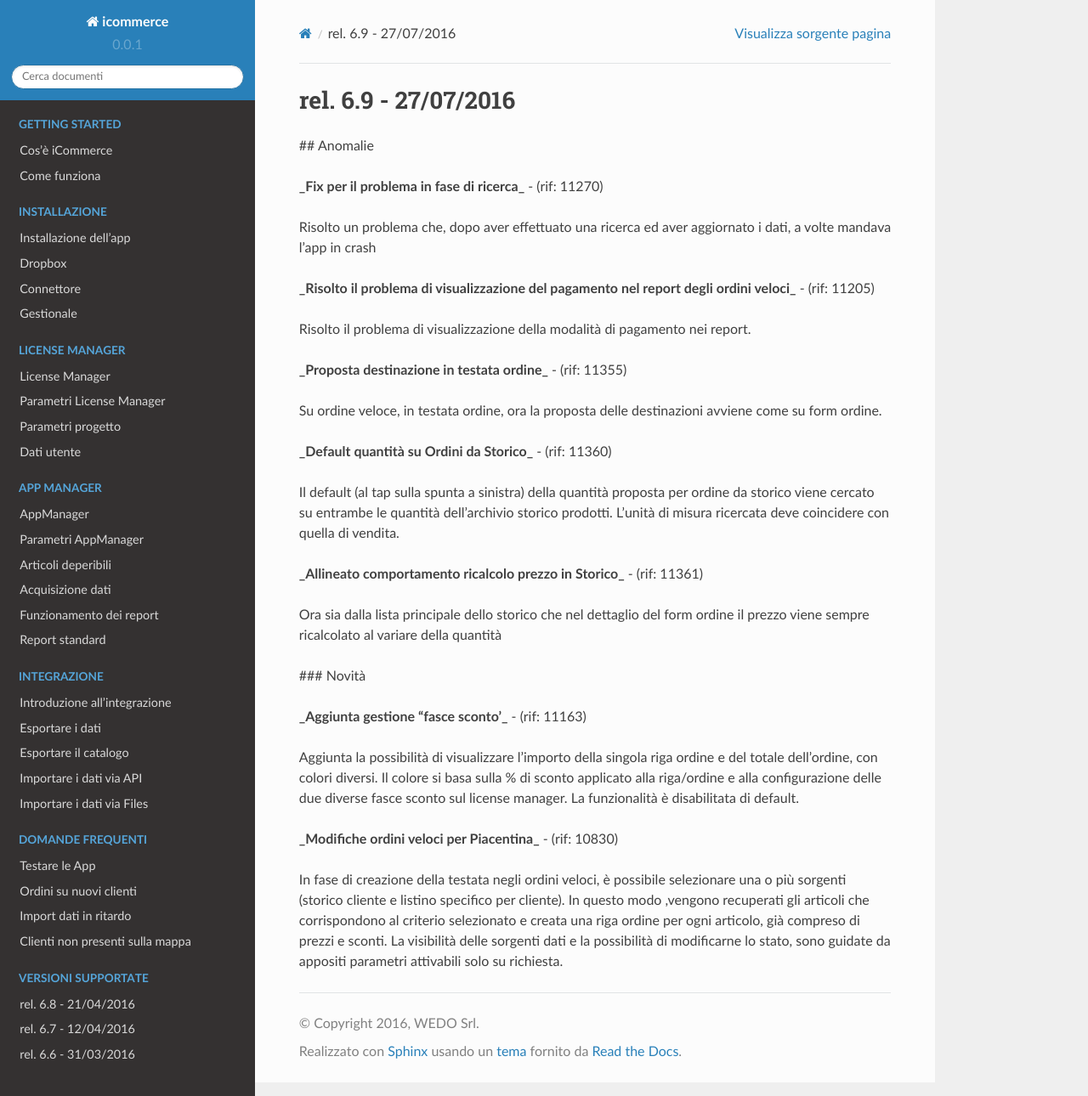
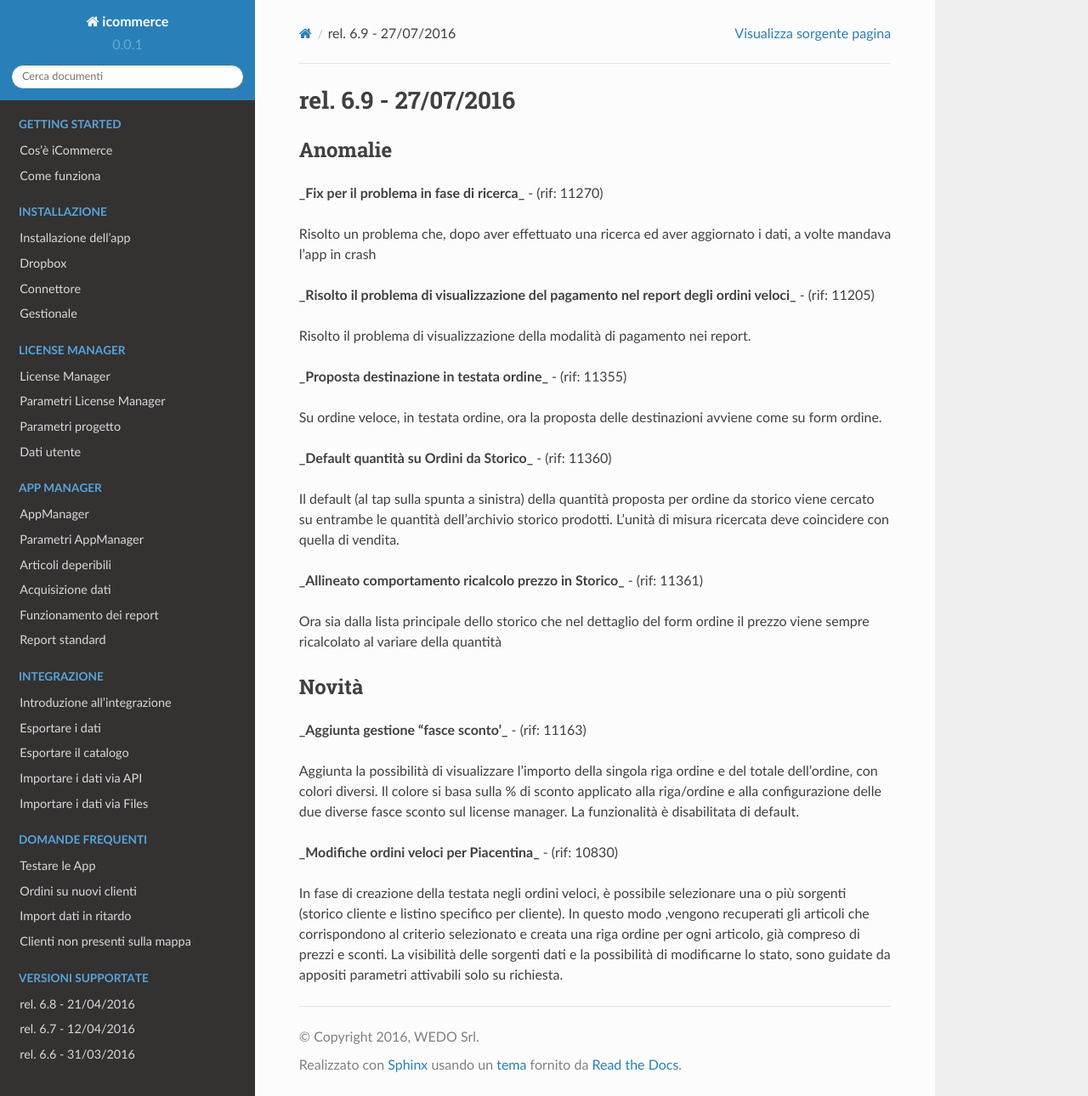
Before and after one commit to wedoit-io/doc-icommerce, a Sphinx documentation site: the page built from source/release-6-9.rst, in a window 1280 px wide and 1290 px high. Shown: the whole window at 85% size. Built offline with Sphinx 7.4.7 and the Read the Docs theme 2.0.0, drawn with Linux system fonts in a browser that asks for light colours.

```diff
--- a/source/release-6-9.rst
+++ b/source/release-6-9.rst
@@ -1,7 +1,8 @@
 rel. 6.9 - 27/07/2016
 =====================
 
-## Anomalie
+Anomalie
+-----------
 
 **_Fix per il problema in fase di ricerca_** - (rif: 11270)
 
@@ -25,7 +26,8 @@ L'unità di misura ricercata deve coincidere con quella di vendita.
 
 Ora sia dalla lista principale dello storico che nel dettaglio del form ordine il prezzo viene sempre ricalcolato al variare della quantità
 
-### Novità
+Novità
+------
 
 **_Aggiunta gestione 'fasce sconto'_** - (rif: 11163)
 
```
